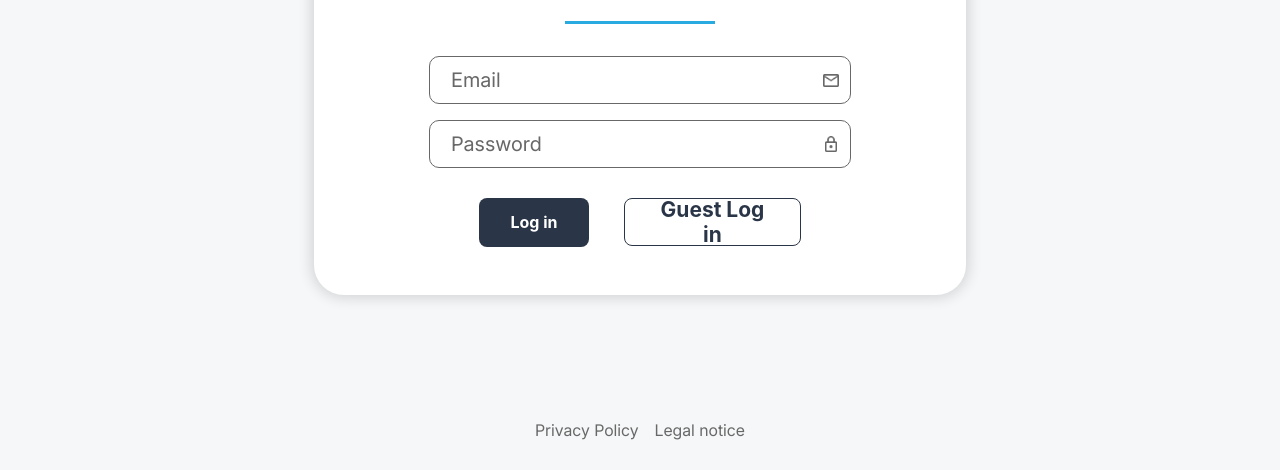
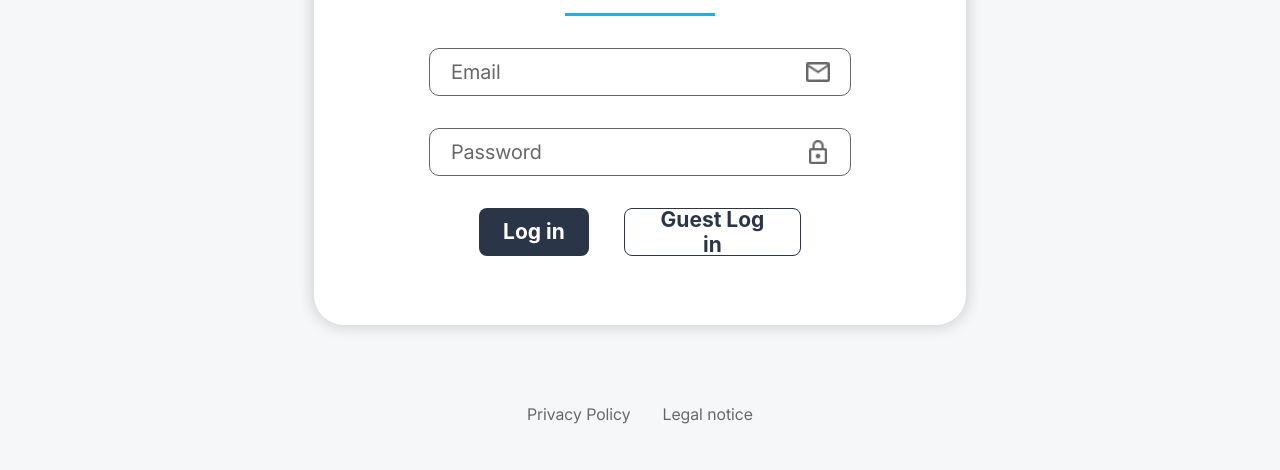
Before and after one commit to ITKadirKahraman/join, a plain HTML site: page html/login.html in a window 1280 px wide. Shown: the part 363-833 px from the top of the page. Drawn offline with Linux system fonts and the light colour scheme; a web font is replaced by a local one.

Commit message:
Match login page layout and dimensions with Figma

```diff
--- a/css/login.css
+++ b/css/login.css
@@ -90,6 +90,7 @@
   flex-direction: column;
   align-items: center;
   width: var(--login-card-width);
+  min-height: 449px;
   box-sizing: border-box;
   background-color: var(--login-card-background);
   border-radius: var(--login-card-radius);
@@ -99,13 +100,15 @@
 }
 
 .login-card h1 {
+  width: 315px;
+  height: 73px;
+  margin: 0;
   font-family: var(--font-family);
   font-size: var(--login-title-font-size);
   font-weight: var(--login-title-font-weight);
   line-height: var(--login-title-line-height);
   color: var(--login-title-color);
   text-align: center;
-  margin-bottom: -8px;
 }
 
 .title-underline {
@@ -113,6 +116,7 @@
   height: var(--login-underline-height);
   background-color: var(--login-underline-color);
   margin-bottom: 0;
+  margin-top: -16px;
 }
 
 /* =========================
@@ -123,12 +127,14 @@
   width: 100%;
   display: flex;
   flex-direction: column;
-  gap: 16px;
+  gap: var(--login-card-gap);
 }
 
 .input-container {
   position: relative;
-  width: 100%;
+  width: 422px;
+  max-width: 100%;
+  height: var(--input-height);
 }
 
 .input-container input {
@@ -158,11 +164,11 @@
 
 .input-icon {
   position: absolute;
-  right: 12px;
+  right: var(--input-padding-x);
   top: 50%;
   transform: translateY(-50%);
-  width: 16px;
-  height: 16px;
+  width: 24px;
+  height: 24px;
   object-fit: contain;
   pointer-events: none;
 }
@@ -174,8 +180,12 @@
 .login-buttons {
   display: flex;
   justify-content: center;
-  gap: var(--header-signup-gap);
   margin-top: 14px;
+  align-items: center;
+  width: 322px;
+  gap: 35px;
+  height: var(--login-button-height);
+  margin: 0 auto;
 }
 
 /* =========================
@@ -226,6 +236,13 @@ input:focus-visible {
   text-decoration: none;
 }
 
+.btn-primary-login {
+  width: 110px;
+  min-width: 110px;
+  height: var(--login-button-height);
+  font-size: var(--guest-button-font-size);
+}
+
 .btn-secondary {
   display: flex;
   justify-content: center;
@@ -252,12 +269,16 @@ input:focus-visible {
 .footer {
   margin-top: auto;
   display: flex;
+  transform: translateY(-38.3px);
   justify-content: center;
+  align-items: center;
+  height: 35px;
   gap: 16px;
-  padding: 16px;
+  padding: 0;
 }
 
 .footer a {
+  padding: 8px;
   color: var(--input-text-color);
   font-family: var(--font-family);
   font-size: var(--button-font-size);
```
